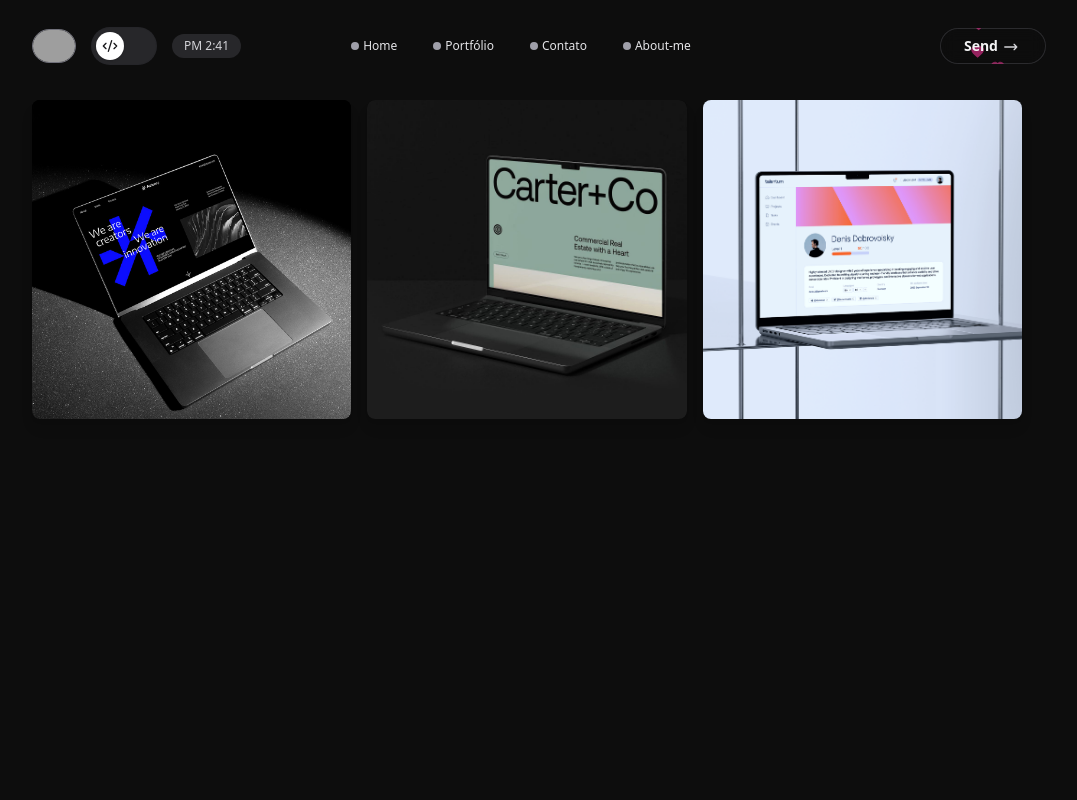
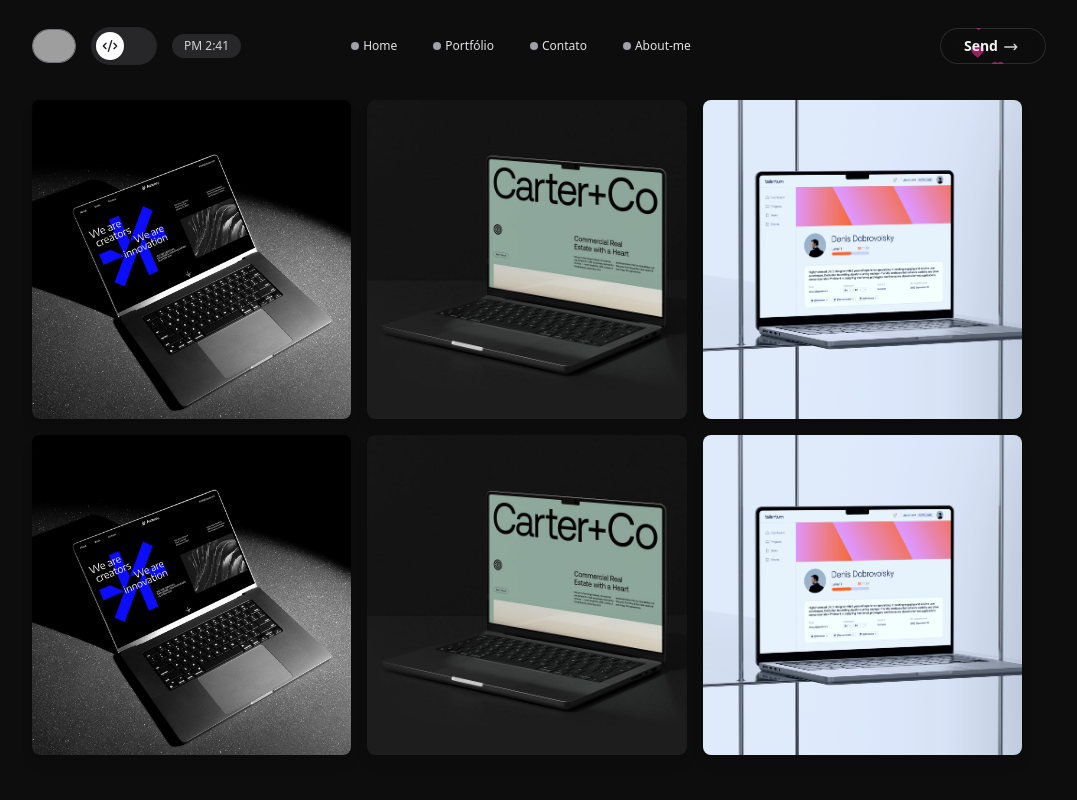
Before and after one commit to G4brielMoura/Hybrid-Graphic-Design-and-Development-Portfolio, a Next.js app: page /portfolio in a window 1280 px wide. Shown: the top 800 px of the page, without its empty margins (113-1190 px from the left). Built offline with nearby package versions, Linux system fonts and the light colour scheme; grey boxes are pictures that could not be loaded.

Commit message:
Mod_post

```diff
--- a/src/app/_components/portfolio.tsx
+++ b/src/app/_components/portfolio.tsx
@@ -41,9 +41,66 @@
     techs: [{ icon: <FaHtml5 />, color: "#E34F26" }],
     miniDescription: "Feito em Ruby on Rails e HTML.",
   },
+  {
+    title: "Landing Page",
+    subtitle: "Institucional moderna",
+    image: "/develope/projeto1.jpg",
+    url: "#",
+    techs: [
+      { icon: <FaReact />, color: "#61DAFB" },
+      { icon: <SiNextdotjs />, color: "#fff" },
+      { icon: <SiTailwindcss />, color: "#38BDF8" },
+    ],
+    miniDescription: "Feita com React, Next.js e Tailwind.",
+  },
+  {
+    title: "E-commerce",
+    subtitle: "Loja virtual completa",
+    image: "/develope/projeto2.jpg",
+    url: "#",
+    techs: [
+      { icon: <FaHtml5 />, color: "#E34F26" },
+      { icon: <FaJs />, color: "#F7DF1E" },
+      { icon: <SiTailwindcss />, color: "#38BDF8" },
+    ],
+    miniDescription: "Carrinho, checkout e painel admin.",
+  },
+  {
+    title: "Blog Ruby",
+    subtitle: "Conteúdo dinâmico",
+    image: "/develope/projeto3.png",
+    url: "#",
+    techs: [{ icon: <FaHtml5 />, color: "#E34F26" }],
+    miniDescription: "Feito em Ruby on Rails e HTML.",
+  },
 ]
 
 const designProjects = [
+  {
+    title: "Identidade Visual",
+    subtitle: "Marca & Branding",
+    image: "/designer/graph1.jpg",
+    url: "#",
+    techs: [{ icon: <FaFigma />, color: "#a259ff" }],
+    miniDescription: "Criação de logotipo e guia visual.",
+  },
+  {
+    title: "UI App Fitness",
+    subtitle: "Mobile Experience",
+    image: "/designer/graph2.jpg",
+    url: "#",
+    techs: [{ icon: <FaFigma />, color: "#a259ff" }],
+    miniDescription: "Protótipo interativo no Figma.",
+  },
+  {
+    title: "Landing Design",
+    subtitle: "Interface moderna",
+    image: "/designer/graph3.jpg",
+    url: "#",
+    techs: [{ icon: <FaFigma />, color: "#a259ff" }],
+    miniDescription: "Layout para conversão de leads.",
+  },
+
   {
     title: "Identidade Visual",
     subtitle: "Marca & Branding",
```
